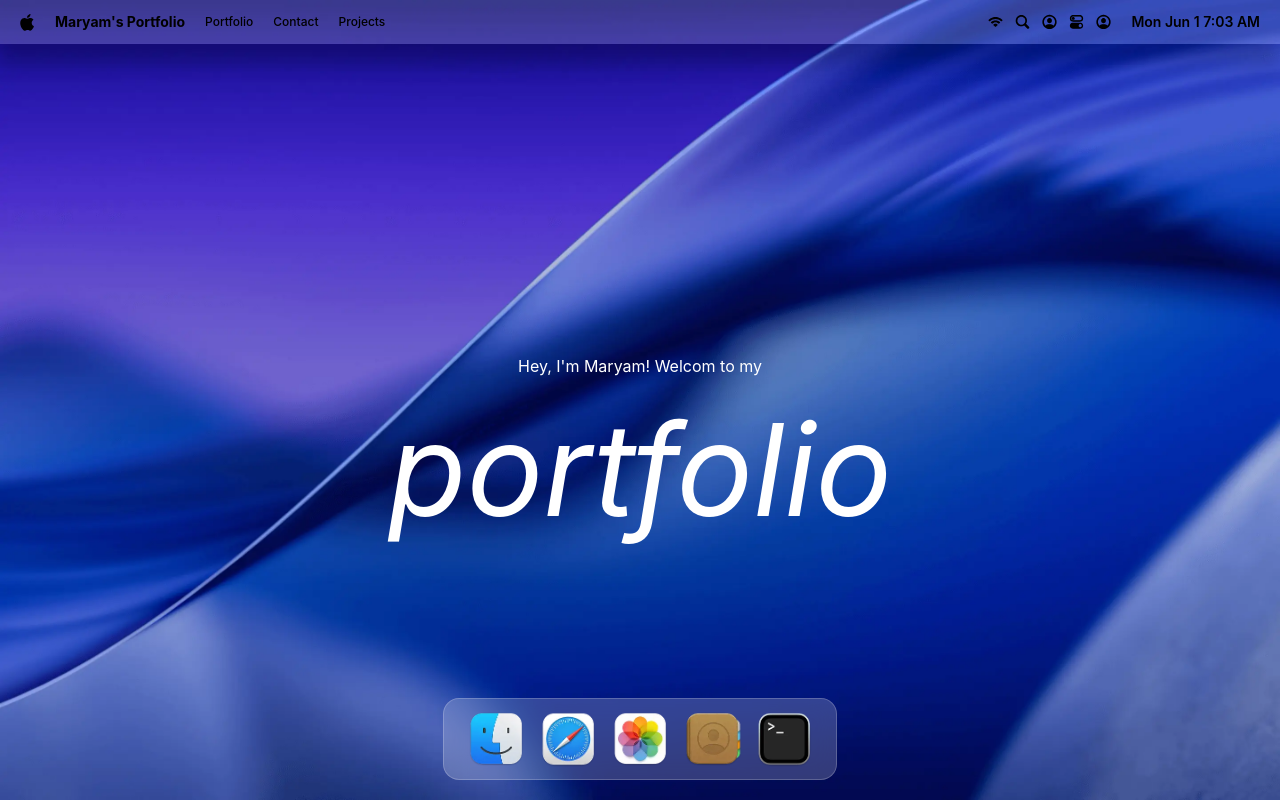
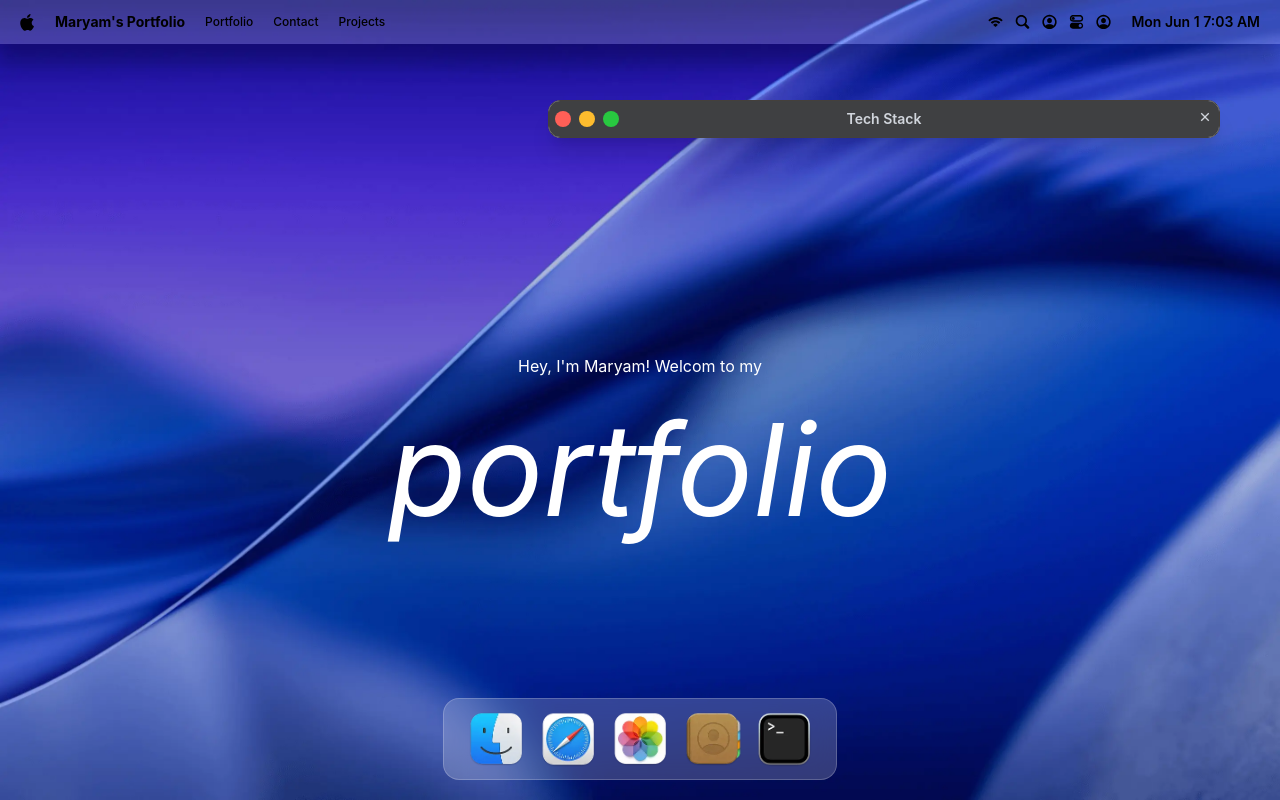
Before and after one commit to mariacnru/Macfolio, a React (Vite) app: page / in a window 1280 px wide. Both pictures are taken after a click on the item 568 px from the left and 739 px from the top of the page. Built offline with nearby package versions, Linux system fonts and the light colour scheme.

Commit message:
coding blog

```diff
--- a/src/App.jsx
+++ b/src/App.jsx
@@ -5,11 +5,13 @@ import Footer from "./components/Footer";
 import ContactMe from "./components/modals/ContactMe";
 import CMD_TechStack from "./components/modals/CMD_TechStack";
 import Work from "./components/modals/Work/Work";
+import Blog from "./components/modals/Blog/Blog";
 
 function App() {
   const [contactMe, setContactMe] = useState(false);
   const [techStack, setTechStack] = useState(false);
   const [works, setWorks] = useState(false);
+  const [blog, setBlog] = useState(false);
   const topZ = useRef(10);
 
   return (
@@ -22,6 +24,7 @@ function App() {
         setContactMe={setContactMe}
         setTechStack={setTechStack}
         setWorks={setWorks}
+        setBlog={setBlog}
       />
 
       <ContactMe
@@ -37,6 +40,8 @@ function App() {
       />
 
       <Work works={works} setWorks={setWorks} topZ={topZ} />
+
+      <Blog blog={blog} setBlog={setBlog} topZ={topZ} />
     </main>
   );
 }
--- a/src/components/Footer.jsx
+++ b/src/components/Footer.jsx
@@ -1,13 +1,15 @@
 import React from "react";
 import { footerIcons } from "../constants";
 
-function Footer({ setContactMe, setTechStack, setWorks }) {
+function Footer({ setContactMe, setTechStack, setWorks, setBlog }) {
   const handleClick = (action) => {
     if (action === "works") setWorks(true);
 
     if (action === "contact") setContactMe(true);
 
     if (action === "tech") setTechStack(true);
+
+    if (action === "blog") setBlog(true);
   };
 
   return (
--- /dev/null
+++ b/src/components/modals/Blog/Blog.jsx
@@ -0,0 +1,68 @@
+import React, { useEffect, useRef, useState } from "react";
+import { RiCloseLine } from "react-icons/ri";
+
+function Blog({ blog, setBlog, topZ }) {
+  const modalRef = useRef();
+  const [zIndex, setZIndex] = useState(10);
+
+  useEffect(() => {
+    if (blog) {
+      topZ.current += 1;
+      setZIndex(topZ.current);
+    }
+  }, [blog]);
+
+  const bringToFront = () => {
+    topZ.current += 1;
+
+    modalRef.current.style.zIndex = topZ.current;
+  };
+
+  return (
+    <div
+      ref={modalRef}
+      onClick={bringToFront}
+      style={{ zIndex }}
+      className={`${
+        blog ? "visible opacity-100 scale-100" : "invisible opacity-0 scale-0"
+      }
+        transition-all
+        text-gray-300
+        w-[90dvw]
+        md:w-2xl
+        absolute
+        top-1/7
+        left-1/2
+        -translate-x-1/2
+        md:left-auto
+        md:translate-x-0
+        md:top-25
+        md:right-15
+        bg-white
+        rounded-xl
+        overflow-hidden
+        border
+        border-stone-700
+        shadow-xl`}
+    >
+      <header className="grid grid-cols-3 px-1.5 py-2 bg-[#3f4042]">
+        <div className="flex items-center gap-2">
+          <div className="w-4 h-4 rounded-full bg-[#ff5f57]"></div>
+          <div className="w-4 h-4 rounded-full bg-[#febc2e]"></div>
+          <div className="w-4 h-4 rounded-full bg-[#28c840]"></div>
+        </div>
+        <div className="justify-self-center">
+          <p className="text-sm font-semibold">Tech Stack</p>
+        </div>
+        <div
+          onClick={() => setBlog(false)}
+          className="justify-self-end cursor-pointer"
+        >
+          <RiCloseLine />
+        </div>
+      </header>
+    </div>
+  );
+}
+
+export default Blog;
--- a/src/components/modals/ContactMe.jsx
+++ b/src/components/modals/ContactMe.jsx
@@ -18,7 +18,6 @@ function ContactMe({ contactMe, setContactMe, topZ }) {
 
   const bringToFront = () => {
     topZ.current += 1;
-    console.log(modalRef.current);
 
     modalRef.current.style.zIndex = topZ.current;
   };
--- a/src/constants/index.js
+++ b/src/constants/index.js
@@ -23,6 +23,7 @@ const footerIcons = [
     id: 2,
     title: "Blog",
     img: "/images/safari.webp",
+    action: "blog",
   },
   {
     id: 3,
```
